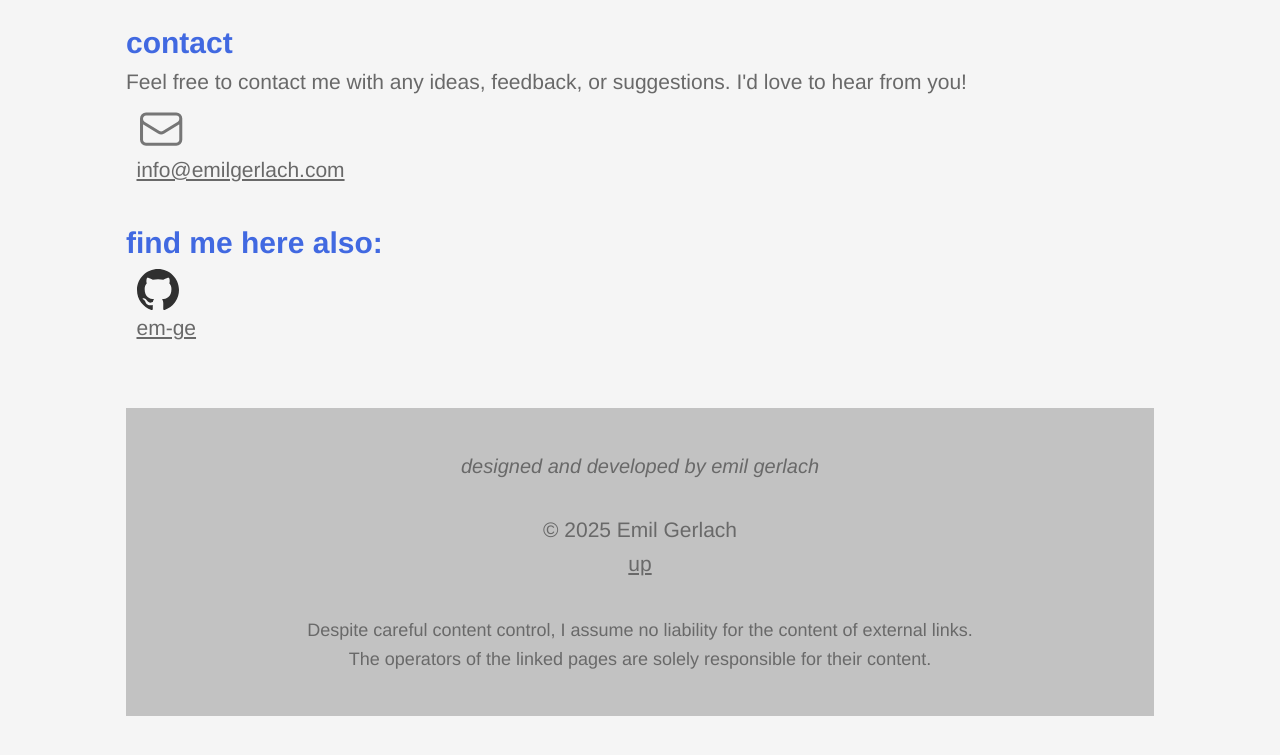
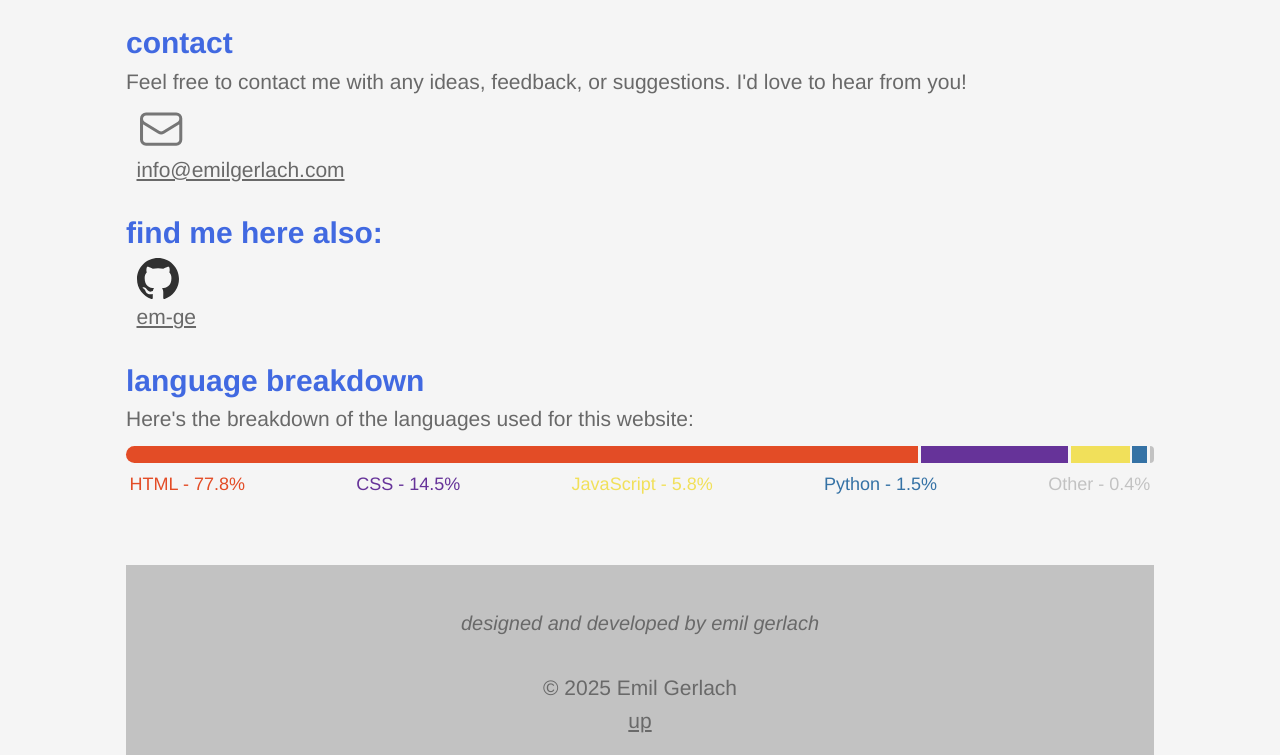
Before and after one commit to em-ge/emilgerlach.com, a plain HTML site: page templates/index.html in a window 1280 px wide. Shown: the part 1194-1949 px from the top of the page. Before the commit the page ends 1910 px from the top, so only its background shows below. Drawn offline with Linux system fonts and the light colour scheme.

Commit message:
language breakdown, css transition

```diff
--- a/static/css/styles.css
+++ b/static/css/styles.css
@@ -6,6 +6,7 @@
   --btn-color: black;
   --select-color: royalblue;
   --select-background-color: lightgray;
+  --other-background-color: rgba(0, 0, 0, 0.209);
 }
 
 body {
@@ -142,6 +143,7 @@ a:focus {
 
 .lightmode-darkmode-btn:hover {
   transform: scale(1.05);
+  transition: transform 0.3s ease;
   color: royalblue;
   opacity: 1;
 }
@@ -163,6 +165,7 @@ a:focus {
 
 .home-btn a:hover {
   transform: scale(1.05);
+  transition: transform 0.3s ease;
   color: royalblue;
   opacity: 1;
 }
@@ -190,6 +193,7 @@ a:focus {
 
 .open-sidebar-btn:hover {
   transform: scale(1.05);
+  transition: transform 0.3s ease;
   color: royalblue;
   opacity: 1;
 }
@@ -355,7 +359,7 @@ a:focus {
   padding-right: 1em;
   cursor: pointer;
   margin-top: -1.5em;
-  margin-bottom: 2em;
+  margin-bottom: 1.5em;
   margin-left: 0.5em;
 }
 
@@ -371,6 +375,7 @@ a:focus {
 
 .mail-contact-img:hover {
   transform: scale(1.07);
+  transition: transform 0.3s ease;
   color: royalblue;
   opacity: 1;
 }
@@ -390,6 +395,7 @@ a:focus {
   cursor: pointer;
   margin-top: -1.5em;
   margin-left: 0.5em;
+  margin-bottom: 1.5em;
 }
 
 .github-contact-img {
@@ -403,6 +409,7 @@ a:focus {
 
 .github-contact-img:hover {
   transform: scale(1.07);
+  transition: transform 0.3s ease;
   color: royalblue;
   opacity: 1;
 }
@@ -427,6 +434,7 @@ a:focus {
 
 .soundcloud-contact-img:hover {
   transform: scale(1.07);
+  transition: transform 0.3s ease;
   color: royalblue;
   opacity: 1;
 }
@@ -451,9 +459,90 @@ a:focus {
 
 .soundcloud-contact-img:hover {
   transform: scale(1.07);
+  transition: transform 0.3s ease;
   color: royalblue;
   opacity: 1;
 } */
+
+.languages-bar-container {
+  display: flex;
+  flex-direction: row;
+  gap: 0.12em;
+  margin-top: -1em;
+  cursor: pointer;
+}
+
+.languages-text {
+  display: flex;
+  flex-direction: row;
+  margin-top: 0.2em;
+  justify-content: space-between;
+  font-size: 18px;
+}
+
+.bar {
+  height: 0.8em;
+}
+
+.bar:hover {
+  transform: scale(1.05);
+  transition: transform 0.3s ease;
+}
+
+.bar-text {
+  cursor: pointer;
+  padding: 0.2em;
+}
+
+.bar-text:hover {
+  background-color: var(--select-background-color);
+  border-radius: 5px;
+}
+
+.js {
+  background-color: #f1e05a;
+}
+
+.js-text {
+  color: #f1e05a;
+}
+
+.html {
+  background-color: #e34c26;
+  color: #e34c26;
+  border-top-left-radius: 10px;
+  border-bottom-left-radius: 10px;
+}
+
+.html-text {
+  color: #e34c26;
+}
+
+.css {
+  background-color: #663399;
+}
+
+.css-text {
+  color: #663399;
+}
+
+.python {
+  background-color: #3572a5;
+}
+
+.python-text {
+  color: #3572a5;
+}
+
+.other {
+  background-color: var(--other-background-color);
+  border-top-right-radius: 10px;
+  border-bottom-right-radius: 10px;
+}
+
+.other-text {
+  color: var(--other-background-color);
+}
 
 .terms-div {
   margin-top: 0.7em;
@@ -499,6 +588,7 @@ a:focus {
 
 .n-t-a-container:hover {
   transform: scale(1.03);
+  transition: transform 0.3s ease;
   cursor: pointer;
   border: 2px solid royalblue;
 }
@@ -553,6 +643,7 @@ a:focus {
 
 .download:hover {
   transform: scale(1.03);
+  transition: transform 0.3s ease;
   cursor: pointer;
   border: 2px solid royalblue;
 }
--- a/static/js/main.js
+++ b/static/js/main.js
@@ -92,6 +92,11 @@ function toggleDarkMode() {
       "--select-background-color",
       "lightgray"
     );
+    // language
+    document.documentElement.style.setProperty(
+      "--other-background-color",
+      "rgba(0, 0, 0, 0.209)"
+    );
 
     const homeBtnDarkmode = document.querySelector(".home-btn");
     homeBtnDarkmode.style.opacity = "1";
@@ -127,6 +132,11 @@ function toggleDarkMode() {
       "--select-background-color",
       "dimgray"
     );
+    // language
+    document.documentElement.style.setProperty(
+      "--other-background-color",
+      "rgb(237, 237, 237, 0.6)"
+    );
 
     const homeBtnLightmode = document.querySelector(".home-btn");
     homeBtnLightmode.style.opacity = "0.56";
@@ -160,3 +170,54 @@ function setMetaThemeColor() {
     metaThemeColor.setAttribute("content", themeColor);
   }
 }
+
+const htmlText = document.querySelector(".html-text");
+const htmlElement = document.querySelector(".html");
+
+htmlText.addEventListener("mouseenter", () => {
+  htmlElement.style.transform = "scale(1.02)";
+});
+htmlText.addEventListener("mouseleave", () => {
+  htmlElement.style.transform = "scale(1)";
+});
+
+const cssText = document.querySelector(".css-text");
+const cssElement = document.querySelector(".css");
+
+cssText.addEventListener("mouseenter", () => {
+  cssElement.style.transform = "scale(1.09)";
+});
+cssText.addEventListener("mouseleave", () => {
+  cssElement.style.transform = "scale(1)";
+});
+
+const jsText = document.querySelector(".js-text");
+const jsElement = document.querySelector(".js");
+
+jsText.addEventListener("mouseenter", () => {
+  jsElement.style.transform = "scale(1.1)";
+});
+jsText.addEventListener("mouseleave", () => {
+  jsElement.style.transform = "scale(1)";
+});
+
+const pythonText = document.querySelector(".python-text");
+const pythonElement = document.querySelector(".python");
+
+pythonText.addEventListener("mouseenter", () => {
+  pythonElement.style.transform = "scale(1.18)";
+});
+pythonText.addEventListener("mouseleave", () => {
+  pythonElement.style.transform = "scale(1)";
+});
+
+const otherText = document.querySelector(".other-text");
+const otherElement = document.querySelector(".other");
+
+otherText.addEventListener("mouseenter", () => {
+  otherElement.style.transform = "scale(1.2)";
+});
+
+otherText.addEventListener("mouseleave", () => {
+  otherElement.style.transform = "scale(1)";
+});
--- a/templates/index.html
+++ b/templates/index.html
@@ -53,6 +53,7 @@
             <a href="#about-website">about this Website</a>
             <a href="#contact">contact</a>
             <a href="#find-me">find me here also</a>
+            <a href="#language-breakdown">language breakdown</a>
             <div class="sidebar-special-content">
               <a href="/blog">My Blog</a>
               <a href="/dev">Dev</a>
@@ -154,6 +155,27 @@
       </div> -->
     </div>
 
+    <div class="sub-heading">
+      <h2 id="language-breakdown">language breakdown</h2>
+    </div>
+    <p class="normal-text">
+      Here's the breakdown of the languages used for this website:
+    </p>
+    <div class="languages-bar-container">
+      <div class="bar html" style="width: 77.8%;"></div>
+      <div class="bar css" style="width: 14.5%;"></div>
+      <div class="bar js" style="width: 5.8%;"></div>
+      <div class="bar python" style="width: 1.5%;"></div>
+      <div class="bar other" style="width: 0.4%;"></div>
+    </div>
+    <div class="languages-text">
+      <div class="bar-text html-text">HTML - 77.8%</div>
+      <div class="bar-text css-text">CSS - 14.5%</div>
+      <div class="bar-text js-text">JavaScript - 5.8%</div>
+      <div class="bar-text python-text">Python - 1.5%</div>
+      <div class="bar-text other-text"> Other - 0.4%</div>
+    </div>
+
     <div class="legal-content">
       <span class="legal-text">
         <p style="font-size: 20px"><i>designed and developed by emil gerlach</i></p>
```
